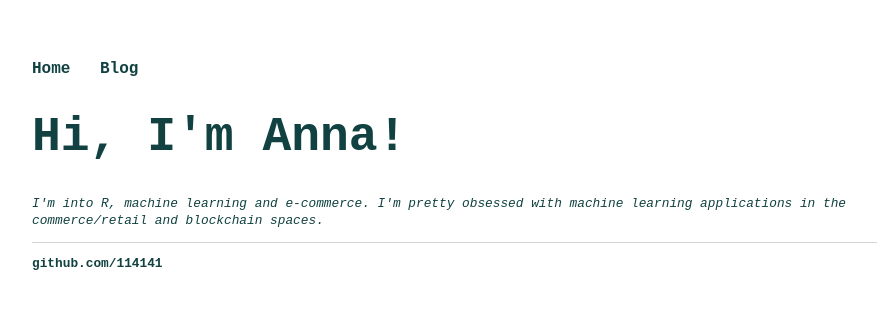
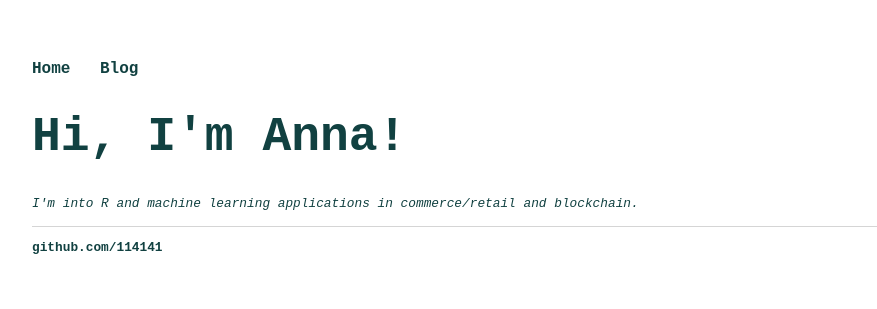
Before and after one commit to 114141/114141.github.io, a Jekyll site: the page built from index.html, in a window 1280 px wide. Shown: the top 309 px of the page, without its empty margins (160-1037 px from the left). Built offline with Jekyll 4.4.1, drawn with Linux system fonts in a browser that asks for light colours.

Commit message:
Update index.html

```diff
--- a/index.html
+++ b/index.html
@@ -4,6 +4,6 @@ title: 114141
 ---
 <div class="blurb">
 	<h1>Hi, I'm Anna!</h1>
-	<p><em>I'm into R, machine learning and e-commerce. I'm pretty obsessed with machine learning applications in the commerce/retail and blockchain spaces.</em>
+	<p><em>I'm into R and machine learning applications in commerce/retail and blockchain.</em>
 
 </div><!-- /.blurb -->
```
